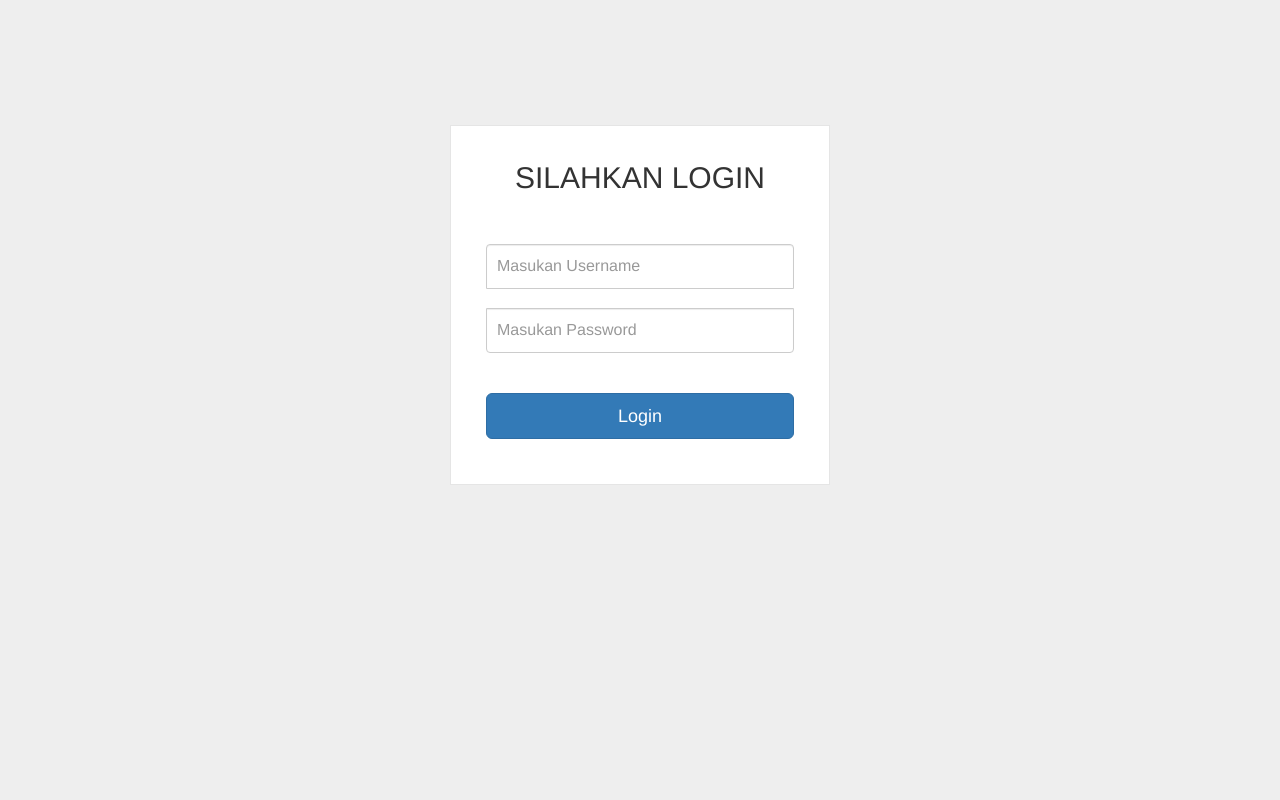
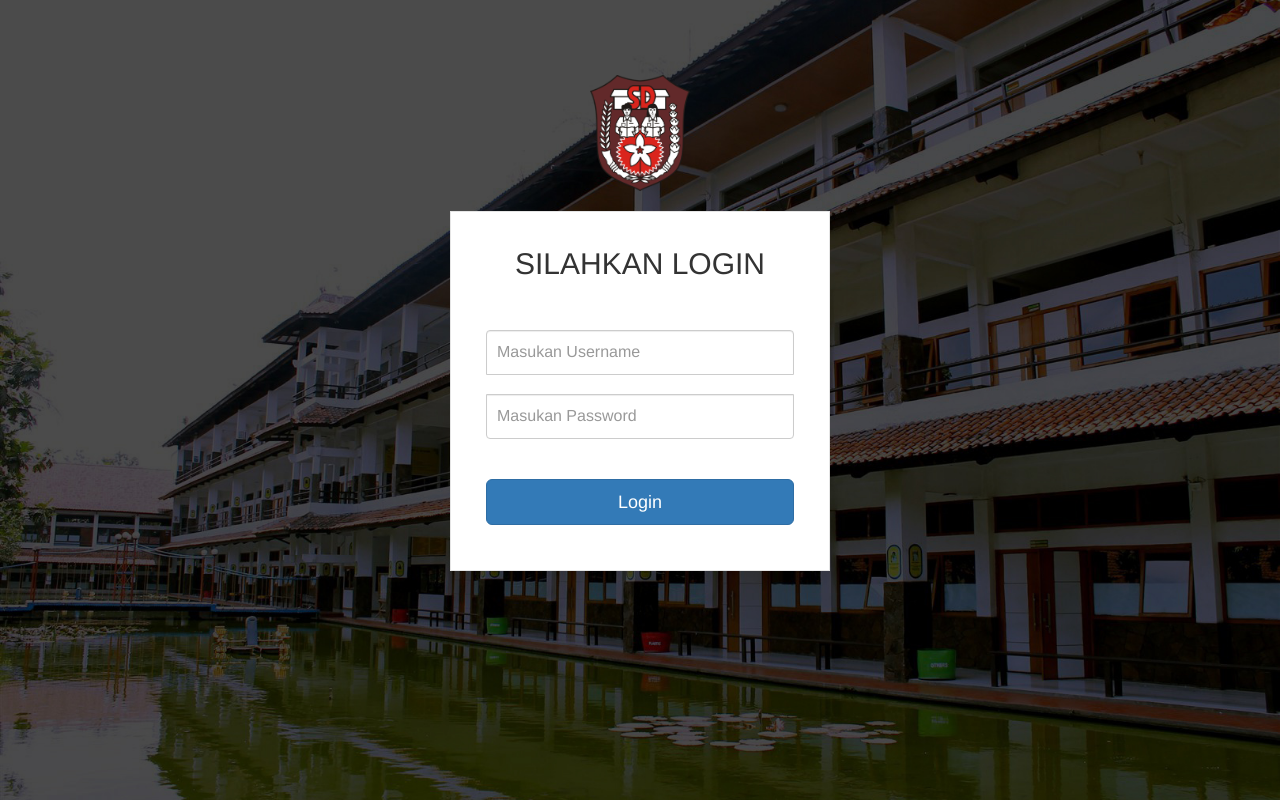
Before and after one commit to fardhanardhi/sppay, a PHP site: page /sppay/ in a window 1280 px wide. Run offline with PHP 8.4, Linux system fonts and the light colour scheme; some libraries are stand-ins or nearby versions.

Commit message:
Update tampilan

```diff
--- a/bootstrap/custom/custom.css
+++ b/bootstrap/custom/custom.css
@@ -1,14 +1,27 @@
 @import "bourbon";
 
 body {
- background: #eee !important;
+ /* background: #eee !important; */
  min-height: 75rem;
  padding-top: 4.5rem;
 }
 
+body#background {
+  background: url('../../img/GedungSD.jpg') no-repeat 50% 50% fixed;
+  background-size: cover;
+  -moz-background-size: cover;
+  -o-background-size: cover;
+  -webkit-background-size: cover;
+}
+
 .wrapper {
- margin-top: 80px;
+ margin-top: 30px;
   margin-bottom: 80px;
+}
+
+.container img {
+  width: 100px;
+  height: auto;
 }
 
 .form-signin {
--- a/index.php
+++ b/index.php
@@ -16,8 +16,13 @@
   <link rel="stylesheet" href="bootstrap/css/bootstrap.min.css">
   <title></title>
 </head>
-<body>
+<body id="background">
   <div class="wrapper">
+    <div class="container">
+      <center><img src="img/osissd.png" /></center>
+    </div>
+    <br>
+
   <form class="form-signin" action="check-login.php" method="post">
     <h2 class="form-signin-heading" align="center">SILAHKAN LOGIN</h2><br />
     <input type="text" class="form-control" name="username" placeholder="Masukan Username" required/><br />
```
Also changed, not shown: img/GedungSD.jpg (added), img/osissd.png (added).
